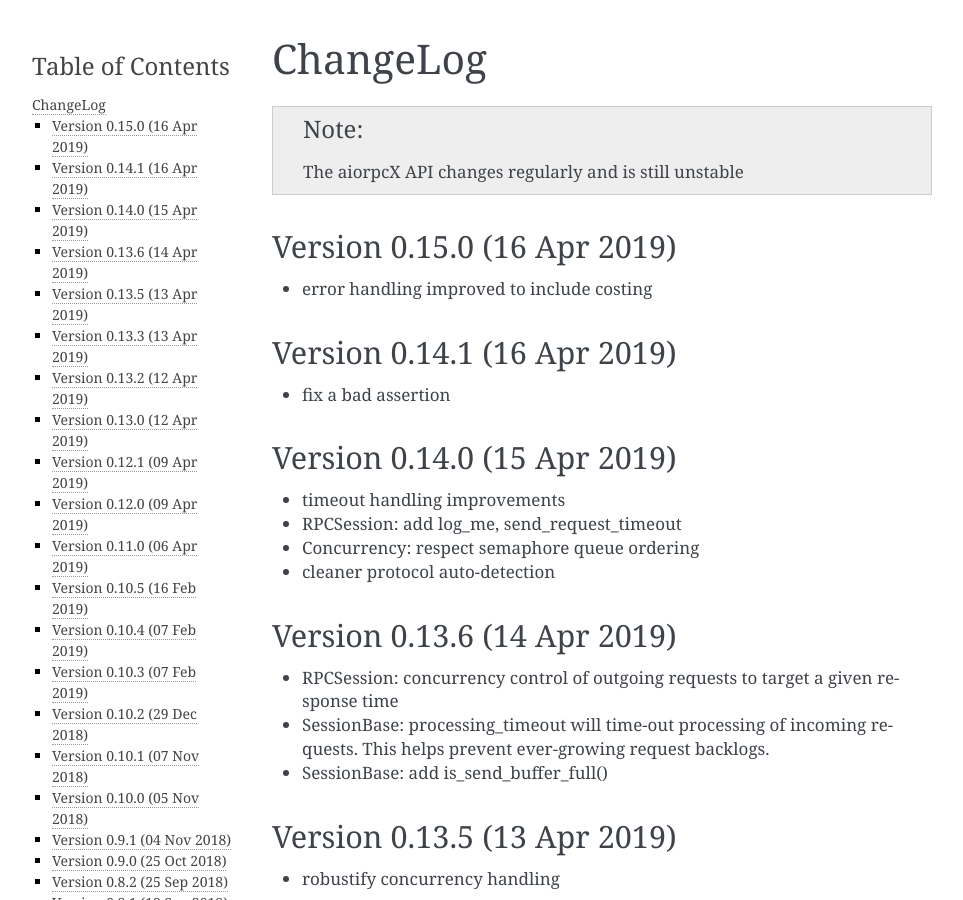
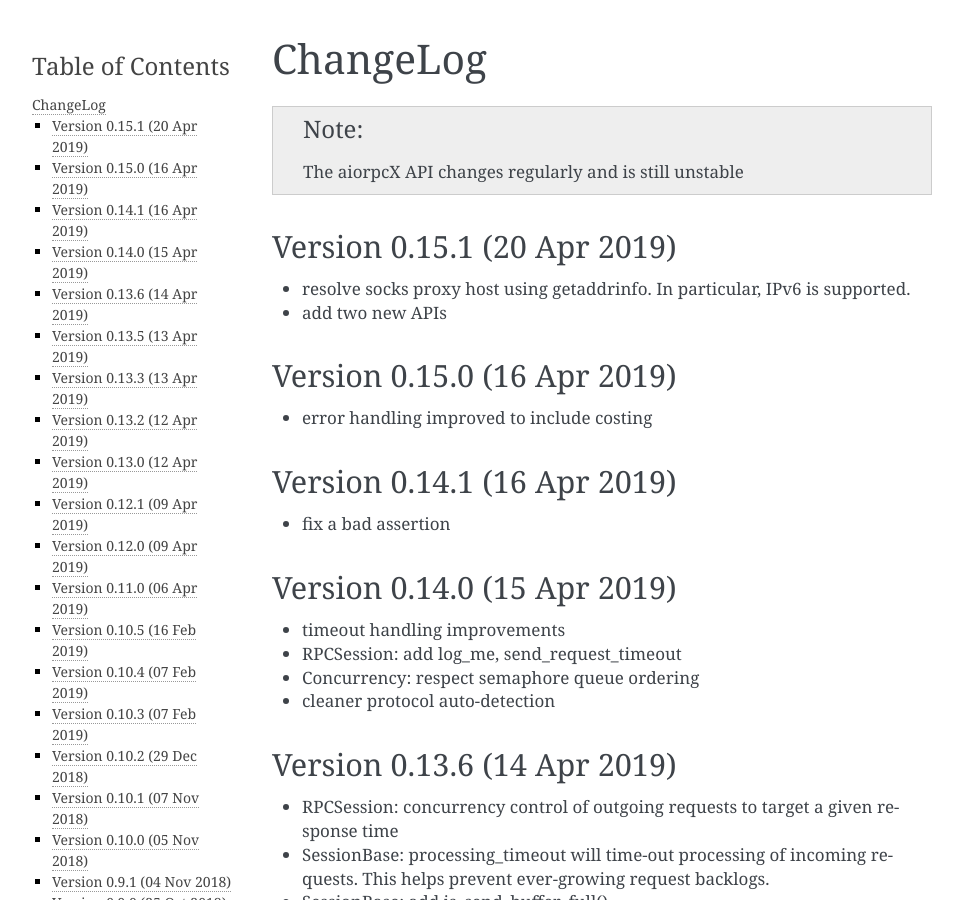
Before and after one commit to kyuupichan/aiorpcX, a Sphinx documentation site: the page built from docs/changelog.rst, in a window 1280 px wide and 900 px high. Shown: the whole window, without its empty margins (148-1111 px from the left). Built offline with Sphinx 7.4.7, drawn with Linux system fonts in a browser that asks for light colours.

Commit message:
Prepare 0.15.1

```diff
--- a/aiorpcx/__init__.py
+++ b/aiorpcx/__init__.py
@@ -6,7 +6,7 @@ from .session import *
 from .util import *
 
 
-_version_str = '0.15.0'
+_version_str = '0.15.1'
 _version = tuple(int(part) for part in _version_str.split('.'))
 
 
--- a/docs/changelog.rst
+++ b/docs/changelog.rst
@@ -3,6 +3,12 @@ ChangeLog
 
 .. note:: The aiorpcX API changes regularly and is still unstable
 
+
+Version 0.15.1 (20 Apr 2019)
+----------------------------
+
+* resolve socks proxy host using getaddrinfo.  In particular, IPv6 is supported.
+* add two new APIs
 
 Version 0.15.0 (16 Apr 2019)
 ----------------------------
```
